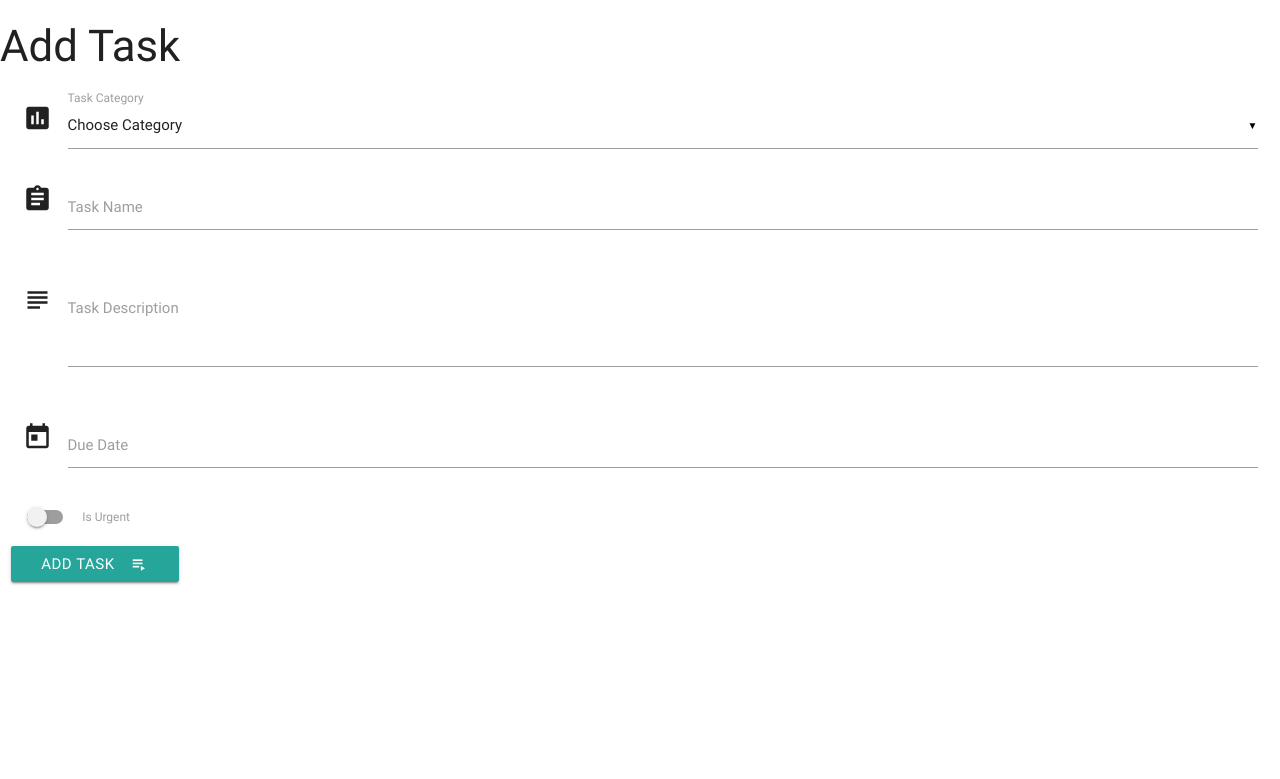
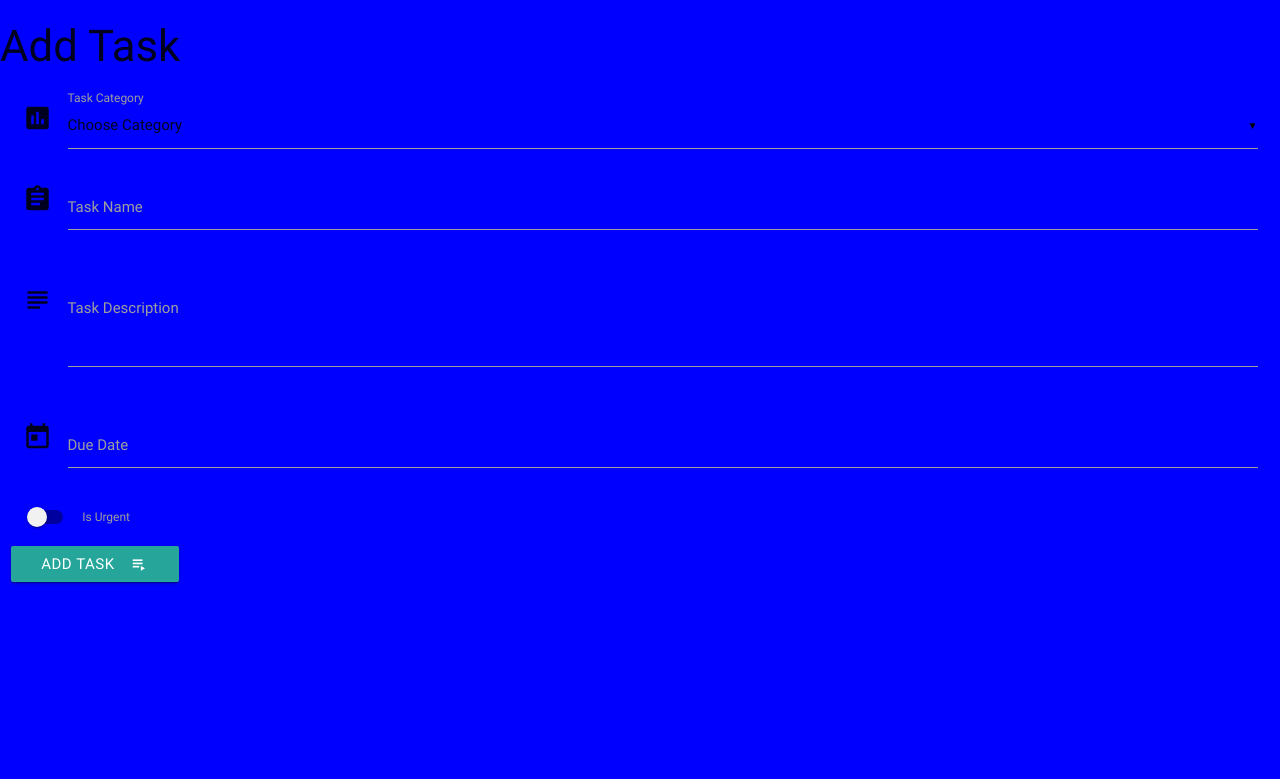
Before and after one commit to mariusz79/Task_Manager_flask_mongoDB, a Flask app: page /add_task in a window 1280 px wide. Shown: the top 779 px of the page. Run offline with Flask 2, Linux system fonts and the light colour scheme; data that the repository does not hold is empty; some libraries are stand-ins or nearby versions.

Commit message:
add static files

```diff
--- /dev/null
+++ b/static/css/style.css
@@ -0,0 +1,3 @@
+body{
+    background-color: blue;
+}
--- a/templates/base.html
+++ b/templates/base.html
@@ -5,7 +5,8 @@
     <meta http-equiv="X-UA-Compatible" content="ie=edge">
     <link href="https://fonts.googleapis.com/icon?family=Material+Icons" rel="stylesheet">
     <link rel="stylesheet" href="https://cdnjs.cloudflare.com/ajax/libs/materialize/0.100.2/css/materialize.min.css">
-    <title>Document</title>
+    <link rel="stylesheet" href="{{ url_for('static', filename='css/style.css') }}" type="text/css">
+    <title>Task Manager</title>
 </head>
 <body>
     {% block content %}
```
